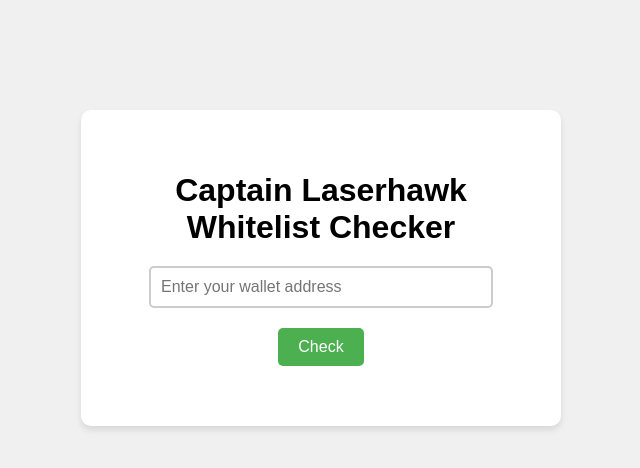
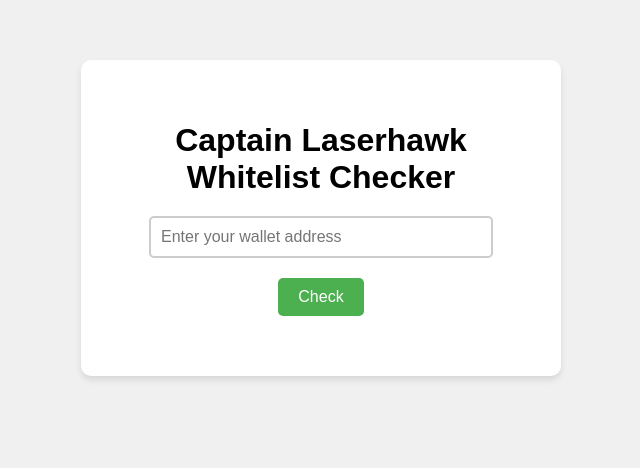
Before and after one commit to fefeslime/nft-whitelist-checker, a plain HTML site: page index.html in a window 1280 px wide. Shown: the part 182-650 px from the top of the page, without its empty margins (319-959 px from the left). Drawn offline with Linux system fonts and the light colour scheme.

Commit message:
Update index.html

```diff
--- a/index.html
+++ b/index.html
@@ -7,12 +7,12 @@
     body {
       font-family: Arial, sans-serif;
       background-color: #f0f0f0;
-      padding: 50px;
+      padding: 0px;
+      margin: 0px;
       display: flex;
       justify-content: center;
       align-items: center;
       height: 100vh;
-      margin: 0;
     }
     .container {
       background-color: #fff;
```
